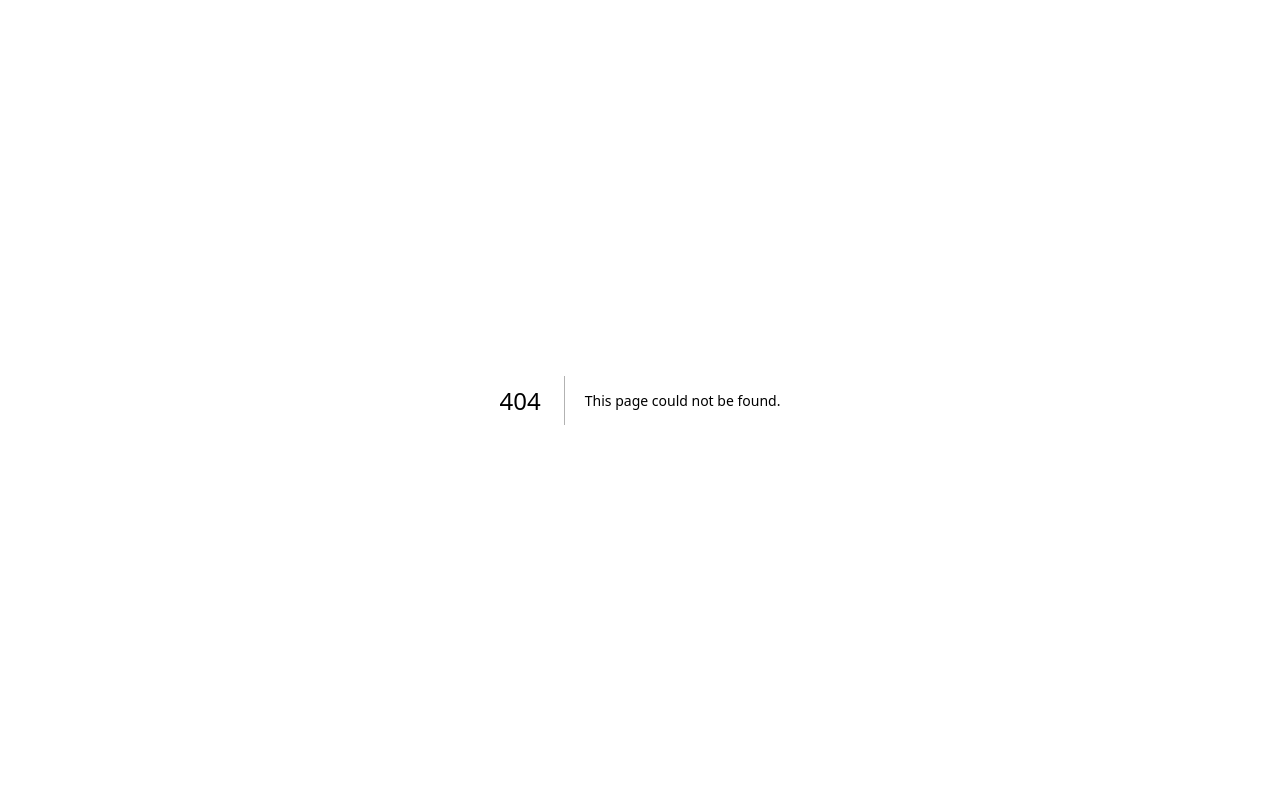
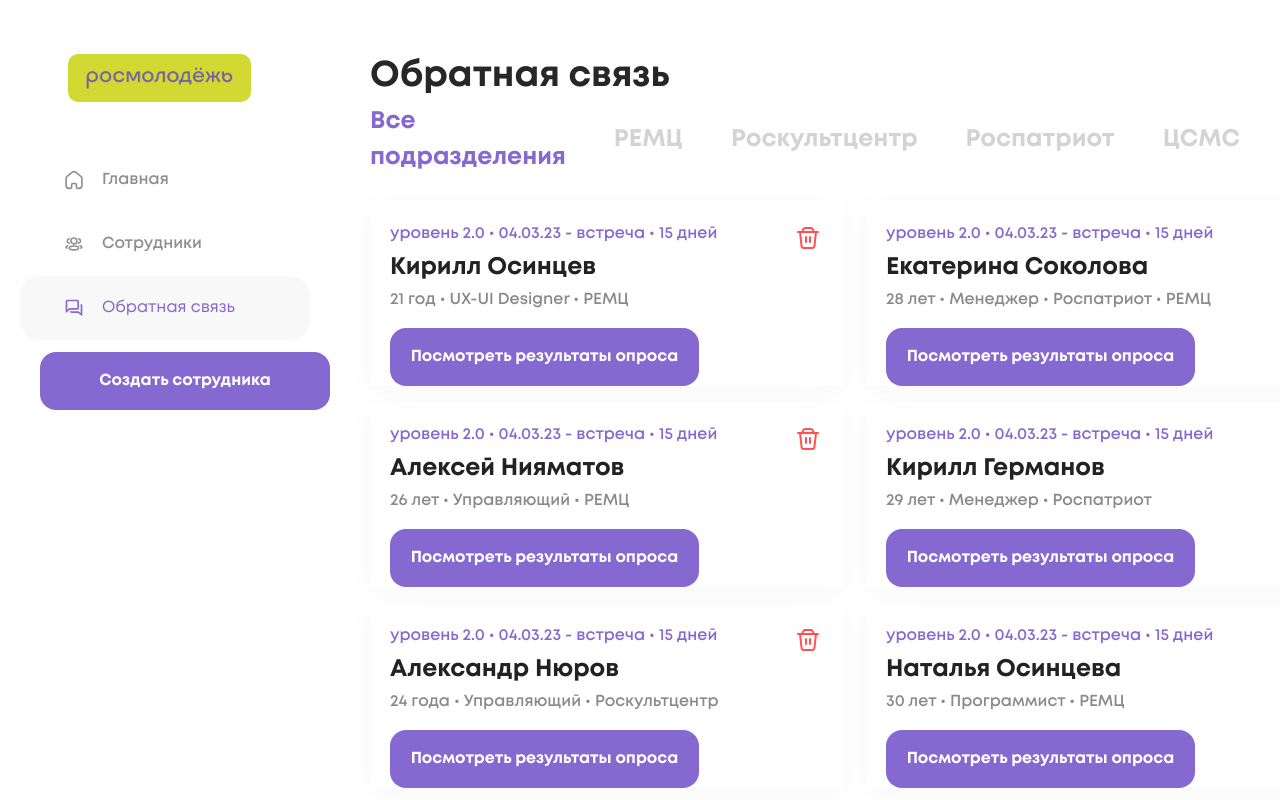
Before and after one commit to nechaykaa/juniorbit, a Next.js app: page /hr/feedback in a window 1280 px wide. Before the commit this address had no page. Built offline with nearby package versions, Linux system fonts and the light colour scheme.

Commit message:
feat(Feedback): Ready HR Feedback page

```diff
--- /dev/null
+++ b/components/feedback/FeedbackCard/index.tsx
@@ -0,0 +1,42 @@
+import Props from './FeedbackCard.props';
+import Button from '@/components/common/Button';
+
+const FeedbackCard: React.FC<Props> = ({ duration, name, description, Icon, ...props }) => {
+	return (
+		<button
+			className='bg-white rounded-[20px]'
+			style={{
+				boxShadow: '0px 5px 30px rgba(0, 0, 0, 0.03)',
+			}}
+			{...props}
+		>
+			<div className='p-[20px] w-[474px]'>
+				<div className='flex justify-between'>
+					<div>
+						<p className='text-BodyText_16 text-primary text-left mb-[4px]'>
+							{duration}
+						</p>
+						<p className='text-heading-2 text-black text-left mb-[2px]'>
+							{name}
+						</p>
+					</div>
+					<div>
+						{Icon && <Icon />}
+					</div>
+				</div>
+				<p className='text-BodyText_16 text-[12px] text-darkGrey text-left mb-[16px]'>
+					{description}
+				</p>
+				<Button
+					variant='filled'
+					color='primary'
+					className='w-[309px] float-left'
+				>
+					Посмотреть результаты опроса
+				</Button>
+			</div>
+		</button>
+	);
+};
+
+export default FeedbackCard;
--- /dev/null
+++ b/pages/hr/feedback/index.tsx
@@ -0,0 +1,67 @@
+import SidebarLayout from '@layouts/SidebarLayout';
+import FeedbackCard from '@components/feedback/FeedbackCard';
+import TextHorizontalMenu from '@components/common/TextHorizontalMenu';
+import Trash from '@assets/ic_trash.svg';
+
+import menuItems from '@shared/consts/textHorizontalMenuItems';
+
+const EmployeesPage = (): JSX.Element => {
+	return(
+		<SidebarLayout className='px-20 pt-14'>
+			<h1 className='font-bold text-4xl mb-[8px]'>
+				Обратная связь
+			</h1>
+			<div>
+				<TextHorizontalMenu items={menuItems} />
+			</div>
+			<div className='grid grid-cols-[1fr_auto]'>
+				<div className='flex flex-col mt-[26px]'>
+					<div className='flex mb-[17px]'>
+						<FeedbackCard
+							duration='уровень 2.0 • 04.03.23 - встреча • 15 дней'
+							name='Кирилл Осинцев'
+							description='21 год • UX-UI Designer • РЕМЦ'
+							className='mr-[22px]'
+							Icon={Trash} />
+						<FeedbackCard
+							duration='уровень 2.0 • 04.03.23 - встреча • 15 дней'
+							name='Екатерина Соколова'
+							description='28 лет • Менеджер • Роспатриот • РЕМЦ'
+							className='mr-[22px]'
+							Icon={Trash} />
+					</div>
+					<div className='flex mb-[17px]'>
+						<FeedbackCard
+							duration='уровень 2.0 • 04.03.23 - встреча • 15 дней'
+							name='Алексей Нияматов'
+							description='26 лет • Управляющий • РЕМЦ'
+							className='mr-[22px]'
+							Icon={Trash} />
+						<FeedbackCard
+							duration='уровень 2.0 • 04.03.23 - встреча • 15 дней'
+							name='Кирилл Германов'
+							description='29 лет • Менеджер • Роспатриот'
+							className='mr-[22px]'
+							Icon={Trash} />
+					</div>
+					<div className='flex mb-[17px]'>
+						<FeedbackCard
+							duration='уровень 2.0 • 04.03.23 - встреча • 15 дней'
+							name='Александр Нюров'
+							description='24 года • Управляющий • Роскультцентр'
+							className='mr-[22px]'
+							Icon={Trash} />
+						<FeedbackCard
+							duration='уровень 2.0 • 04.03.23 - встреча • 15 дней'
+							name='Наталья Осинцева'
+							description='30 лет • Программист • РЕМЦ'
+							className='mr-[22px]'
+							Icon={Trash} />
+					</div>
+				</div>
+			</div>
+		</SidebarLayout>
+	);
+};
+
+export default EmployeesPage;
```
Also changed, not shown: components/feedback/FeedbackCard/FeedbackCard.props.ts (added, +10 -0 lines).
